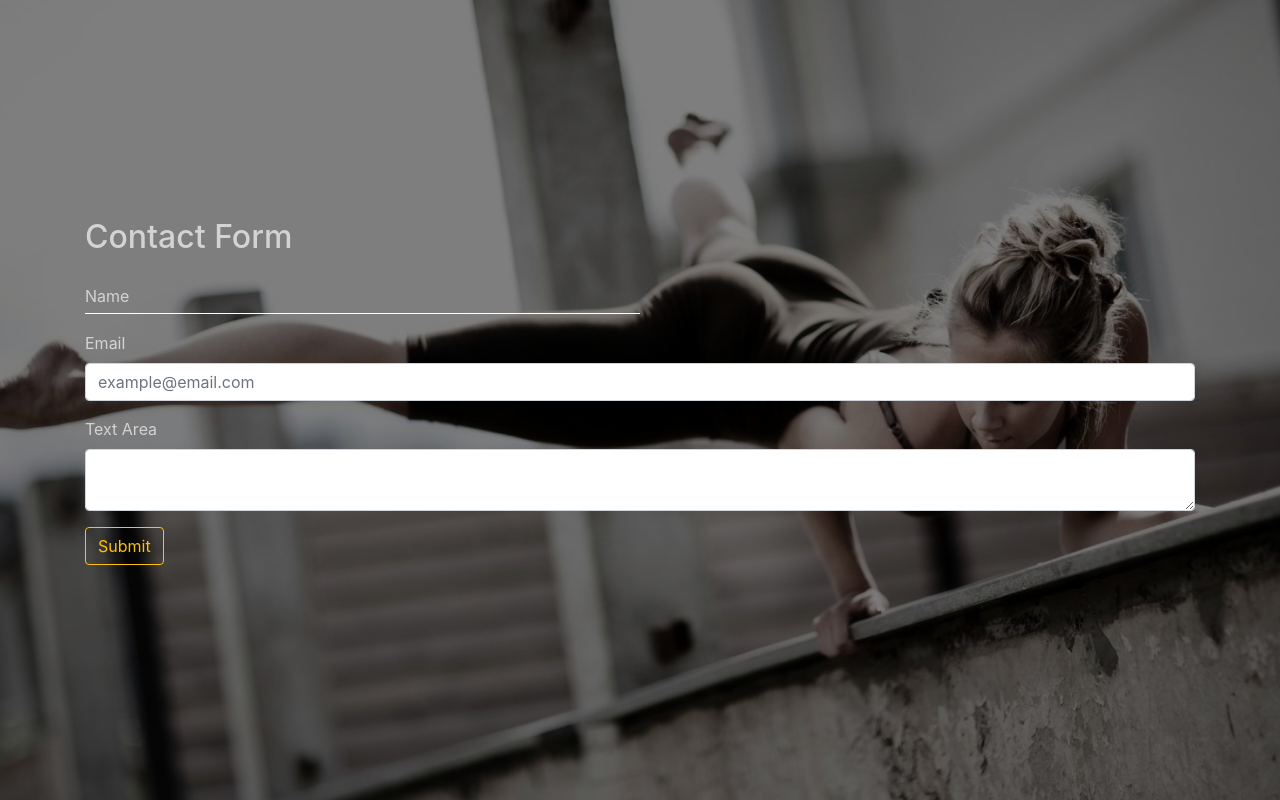
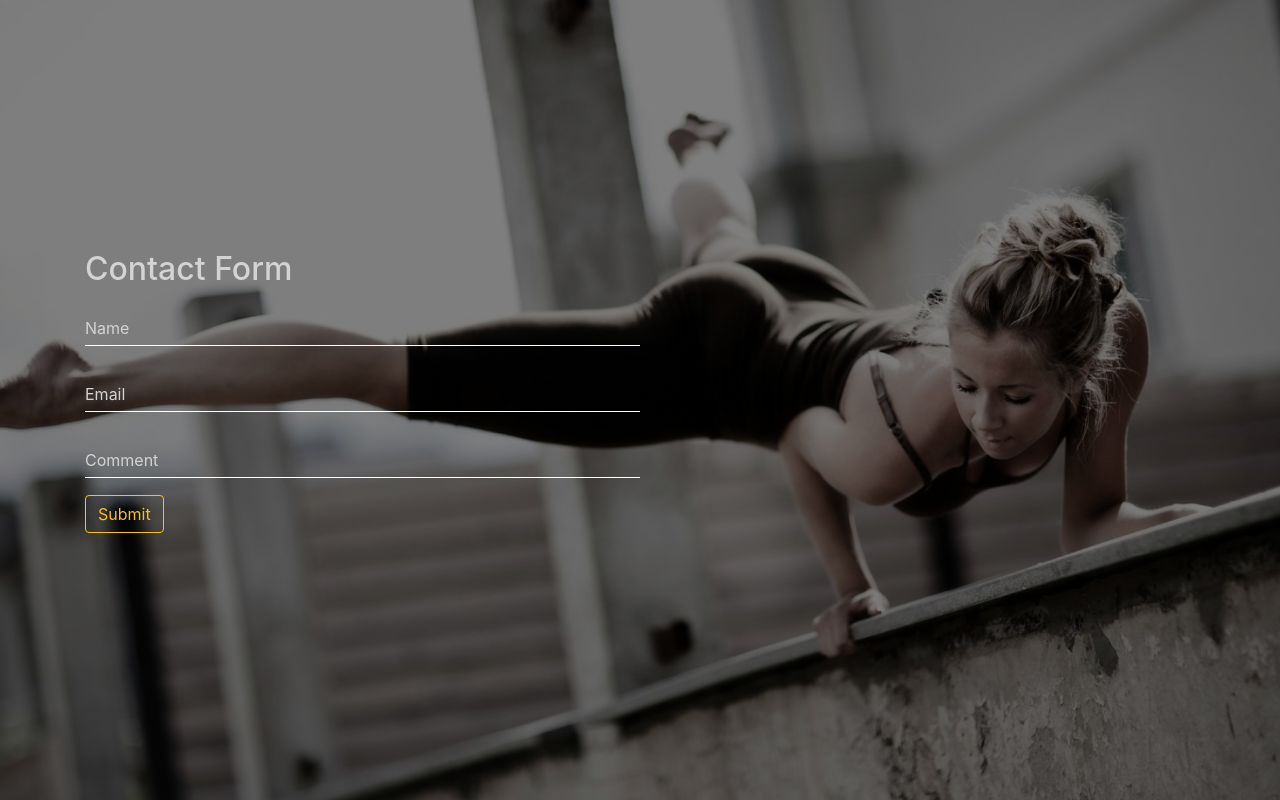
Before and after one commit to VincentQDo/ExerciseApp, a React (Create React App) app: page / in a window 1280 px wide. Shown: the part 1040-1840 px from the top of the page. Built offline with nearby package versions, Linux system fonts and the light colour scheme.

Commit message:
Styled input boxes for contact form

```diff
--- a/src/components/ContactForm/Contact.js
+++ b/src/components/ContactForm/Contact.js
@@ -1,5 +1,5 @@
 import React from "react";
-import { Form, FormGroup, Label, Input } from "reactstrap";
+import { Form, FormGroup } from "reactstrap";
 import InputField from "../InputsWithAnimation/InputFields";
 import "./Contact.css";
 
@@ -10,20 +10,13 @@ const Contact = () => {
         <h2>Contact Form</h2>
         <Form>
           <FormGroup>
-            <InputField field="Name" />
+            <InputField field="Name" type="text" />
           </FormGroup>
           <FormGroup>
-            <Label for="exampleEmail">Email</Label>
-            <Input
-              type="email"
-              name="email"
-              id="exampleEmail"
-              placeholder="example@email.com"
-            />
+            <InputField field="Email" type="email" />
           </FormGroup>
           <FormGroup>
-            <Label for="exampleText">Text Area</Label>
-            <Input type="textarea" name="text" id="exampleText" />
+            <InputField field="Comment" type="textarea" />
           </FormGroup>
           <button type="submit" className="btn btn-outline-warning">
             Submit
```
